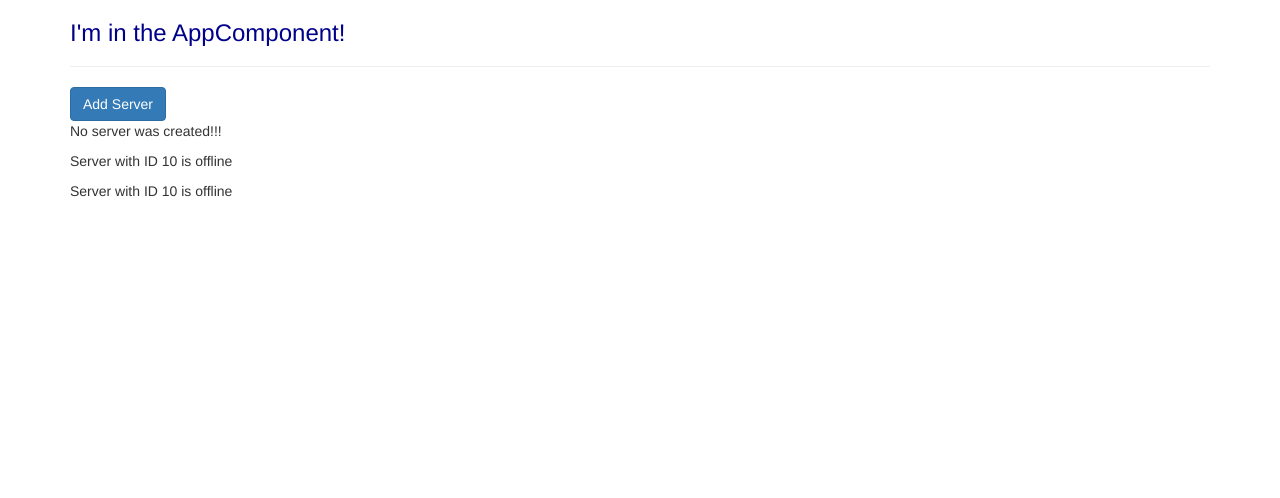
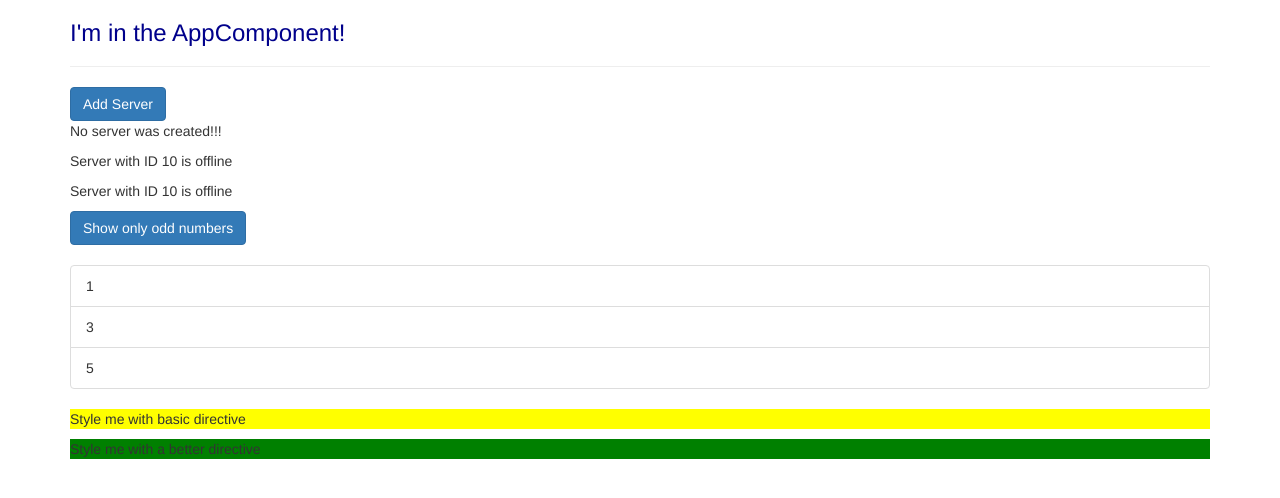
Before and after one commit to EdvinGaloyan/learning-project, an Angular app: page / in a window 1280 px wide. Shown: the top 498 px of the page. Built offline with nearby package versions, Linux system fonts and the light colour scheme.

Commit message:
adding direcives

```diff
--- a/src/app/app.component.html
+++ b/src/app/app.component.html
@@ -4,6 +4,23 @@
       <h3>I'm in the AppComponent!</h3>
       <hr>
       <app-servers></app-servers>
+      <button class="btn btn-primary" (click)="onlyOdd=!onlyOdd">Show only odd numbers</button>
+      <br><br>
+
+      <ul class="list-group">
+        <div *ngIf ="onlyOdd">
+          <li class="list-group-item" *ngFor="let odd of oddNumbers">
+            {{odd}}
+          </li>
+        </div>
+        <div *ngIf ="!onlyOdd">
+          <li class="list-group-item" *ngFor="let even of evenNumbers">
+            {{even}}
+          </li>
+        </div>
+      </ul>
+      <p appBasicHighlight>Style me with basic directive</p>
+      <p appBetterHighlight>Style me with a better directive</p>
     </div>
   </div>
 </div>
--- a/src/app/app.component.ts
+++ b/src/app/app.component.ts
@@ -1,4 +1,4 @@
-import { Component } from '@angular/core';
+import {Component} from '@angular/core';
 
 @Component({
   selector: 'app-root',
@@ -6,5 +6,10 @@ import { Component } from '@angular/core';
   styleUrls: ['./app.component.css']
 })
 export class AppComponent {
+  numbers: number[] = [1, 2, 3, 4, 5];
+  oddNumbers:number[]=[2,4];
+  evenNumbers:number[]=[1,3,5];
+  onlyOdd: boolean = false
   title = 'learning-project';
+
 }
--- /dev/null
+++ b/src/app/basic-highlight/basic-highlight.directive.ts
@@ -0,0 +1,14 @@
+import {Directive, ElementRef, OnInit} from "@angular/core";
+
+@Directive({
+  selector: '[appBasicHighlight]'
+})
+export class BasicHighlightDirective implements OnInit{
+  constructor(private elementRef: ElementRef) {
+
+  }
+
+  ngOnInit(): void {
+    this.elementRef.nativeElement.style.backgroundColor = "yellow";
+  }
+}
--- /dev/null
+++ b/src/app/better-highlight/better-highlight.directive.ts
@@ -0,0 +1,15 @@
+import {Directive, ElementRef, OnInit, Renderer2} from '@angular/core';
+
+@Directive({
+  selector: '[appBetterHighlight]'
+})
+export class BetterHighlightDirective implements OnInit {
+
+  constructor(private elRef: ElementRef, private renderer: Renderer2) {
+  }
+
+  ngOnInit(): void {
+    this.renderer.setStyle(this.elRef.nativeElement, "background-color", "green")
+  }
+
+}
```
Also changed, not shown: src/app/app.module.ts (+14 -9 lines).
